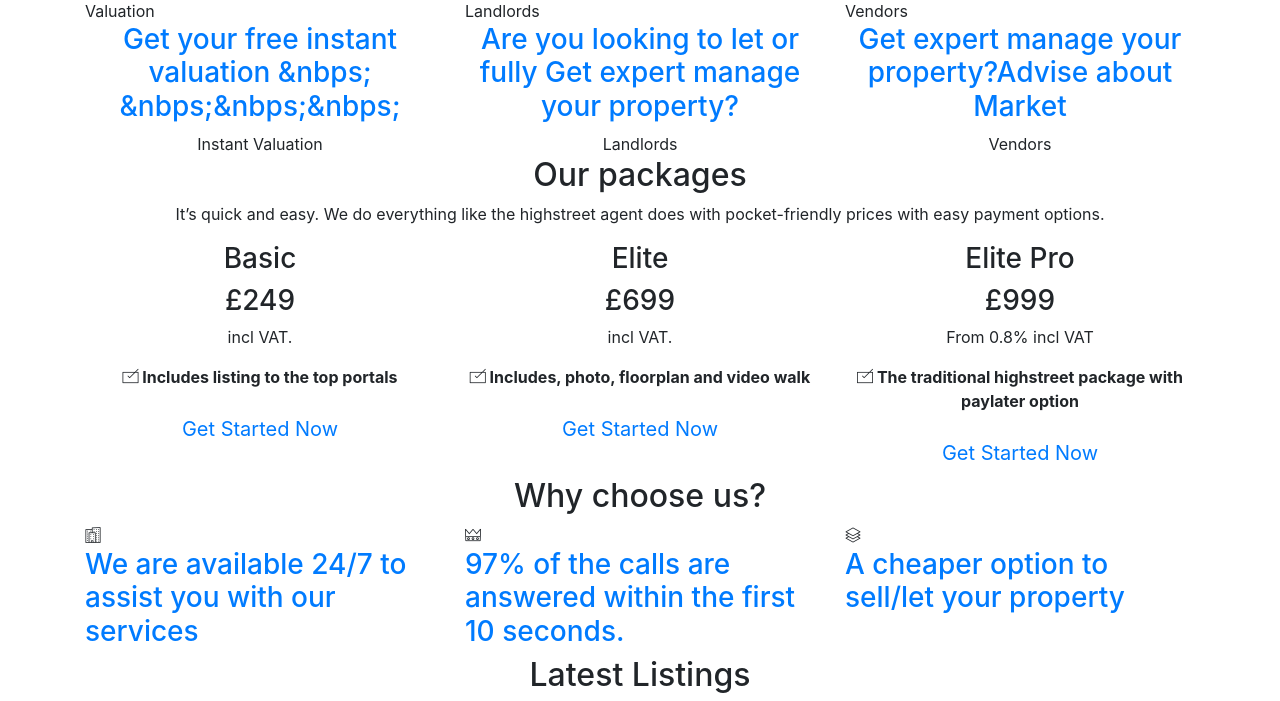
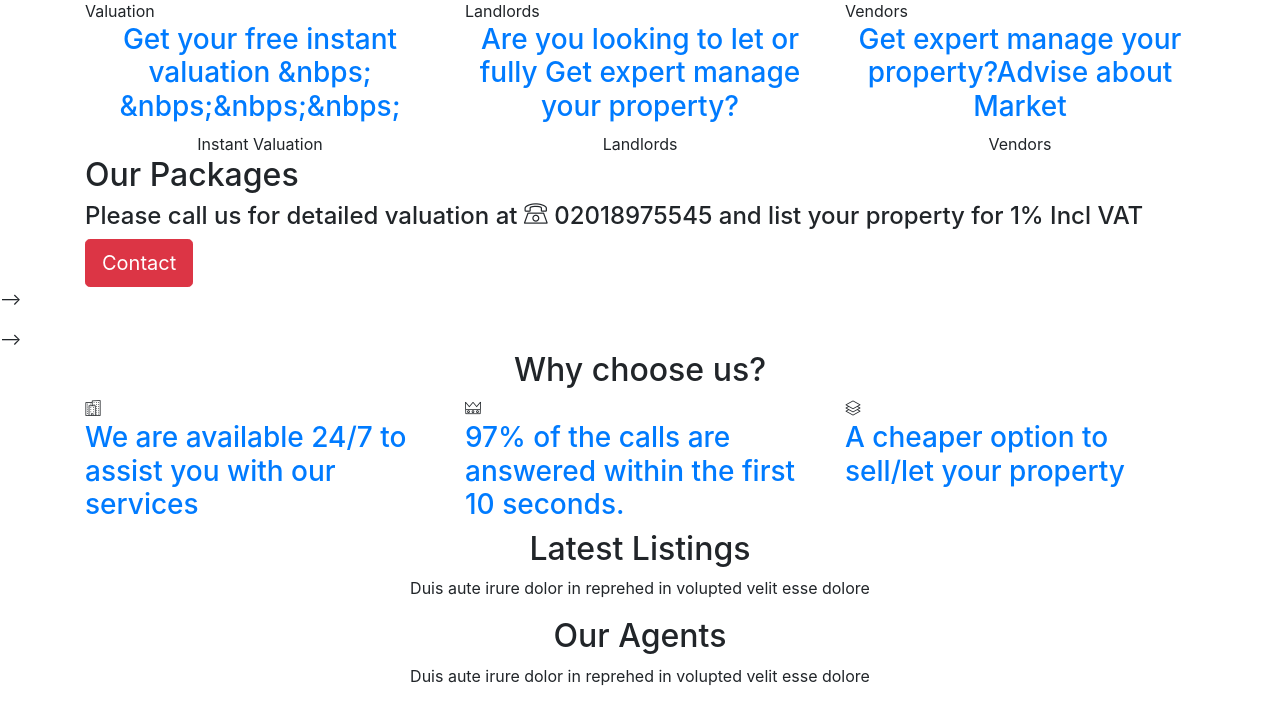
Before and after one commit to home30/homeprodnew, a Django app: page / in a window 1280 px wide. Shown: the part 1585-2286 px from the top of the page. Run offline with Django 3.2, Linux system fonts and the light colour scheme; parts of the project's set-up code (start-up, migrations or seed data) failed here and were passed over; some libraries are stand-ins or nearby versions; some web fonts are replaced.

Commit message:
our packages

```diff
--- a/mainapp/templates/mainapp/index.html
+++ b/mainapp/templates/mainapp/index.html
@@ -321,6 +321,21 @@
     <!-- Property Section End -->
 
  <!-- Pricing Table -->
+ <section id="intro" class="section-intro">
+      <div class="search-container">
+        <div class="container">
+          <div class="row">
+            <div class="col-md-12">
+              <h2 class="intro-title">Our Packages</h2>
+              <h4 class="intro-sub-heading">Please call us for detailed valuation at <span><i class="lni lni-phone"></i> 02018975545 </span>and list your property for 1% Incl VAT</h4>
+
+              <a href="https://rebrand.ly/estatebit-purchase" rel="nofollow" target="_blank" class="btn btn-danger btn-lg">Contact</a>
+            </div>
+          </div>
+        </div>
+      </div>
+    </section>
+<!--
     <section class="pricing section-padding">
       <div class="container">
         <div class="row">
@@ -334,7 +349,7 @@
         </div>
         <div class="row">
           <!-- Single Table -->
-          <div class="col-lg-4 col-md-6 col-xs-12">
+          <!-- <div class="col-lg-4 col-md-6 col-xs-12">
             <div class="pricing-table text-center">
               <div class="table-header">
                 <h3>
@@ -351,9 +366,9 @@
               </div>
               <div class="plan-info">
                 <p>
-                  <strong><i class="lni-check-box"></i> Includes listing to the top portals </strong>
+                  <strong><i class="lni-check-box"></i> Includes listing to the top portals </strong> --> -->
 <!--                  Lorem ipsum dolor sit amet, consectetur adipisicing elit. -->
-                </p>
+                <!-- </p> -->
 <!--                <p>-->
 <!--                  <strong><i class="lni-check-box"></i> Number of Ads: 15</strong>-->
 <!--                  Lorem ipsum dolor sit amet, consectetur adipisicing elit. -->
@@ -362,7 +377,7 @@
 <!--                  <strong><i class="lni-check-box"></i> Featured Ads: 5</strong>-->
 <!--                  Lorem ipsum dolor sit amet, consectetur adipisicing elit. -->
 <!--                </p>-->
-                <div class="button-area">
+         <!--        <div class="button-area">
                   <a href="#" class="btn btn-common btn-lg">
                     Get Started Now
                   </a>
@@ -370,9 +385,9 @@
               </div>
             </div>
           </div>
-
+ -->
           <!-- Single Table -->
-         <div class="col-lg-4 col-md-6 col-xs-12">
+      <!--    <div class="col-lg-4 col-md-6 col-xs-12">
             <div class="pricing-table pricing-active text-center">
               <div class="table-header">
                 <h3>
@@ -388,34 +403,34 @@
                 </p>
               </div>
               <div class="plan-info">
-<!--                <p>-->
+                <p> -->
 <!--                  <strong><i class="lni-check-box"></i> Ad Visibility: 5 Months</strong>-->
 <!--                  Lorem ipsum dolor sit amet, consectetur adipisicing elit. -->
 <!--                </p>-->
-                <p>
+                <!-- <p>
                   <strong><i class="lni-check-box"></i> Includes, photo, floorplan and video walk </strong>
-<!--                  Lorem ipsum dolor sit amet, consectetur adipisicing elit. -->
-                </p>
+                  Lorem ipsum dolor sit amet, consectetur adipisicing elit. -->
+                <!-- </p> -->
 <!--                <p>-->
 <!--                  <strong><i class="lni-check-box"></i> Featured Ads: 10</strong>-->
 <!--                  Lorem ipsum dolor sit amet, consectetur adipisicing elit. -->
 <!--                </p>-->
-                <div class="button-area">
+         <!--        <div class="button-area">
                   <a href="#" class="btn btn-common btn-lg">
                     Get Started Now
                   </a>
                 </div>
               </div>
             </div>
-          </div>
+          </div> -->
           <!-- Single Table -->
-          <div class="col-lg-4 col-md-6 col-xs-12">
+       <!--    <div class="col-lg-4 col-md-6 col-xs-12">
             <div class="pricing-table text-center">
               <div class="table-header">
                 <h3>
                   Elite Pro
-                </h3>
-              </div>
+                </h3> -->
+           <!--    </div>
               <div class="plan">
                 <h3 class="price">
                   £999
@@ -428,7 +443,7 @@
                 <p>
                   <strong><i class="lni-check-box"></i> The traditional highstreet package with paylater option</strong>
 <!--                  Lorem ipsum dolor sit amet, consectetur adipisicing elit. -->
-                </p>
+                </p> -->
 <!--                <p>-->
 <!--                  <strong><i class="lni-check-box"></i> Number of Ads: 100</strong>-->
 <!--                  Lorem ipsum dolor sit amet, consectetur adipisicing elit. -->
@@ -437,7 +452,7 @@
 <!--                  <strong><i class="lni-check-box"></i> Featured Ads: 30</strong>-->
 <!--                  Lorem ipsum dolor sit amet, consectetur adipisicing elit. -->
 <!--                </p>-->
-                <div class="button-area">
+               <!--  <div class="button-area">
                   <a href="#" class="btn btn-common btn-lg">
                     Get Started Now
                   </a>
@@ -447,7 +462,7 @@
           </div>
         </div>
       </div>
-    </section>
+    </section> -->
     <!-- Pricing Table End -->
 
 
```
